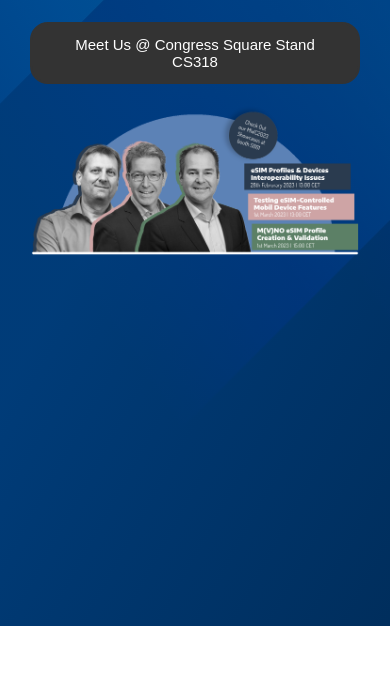
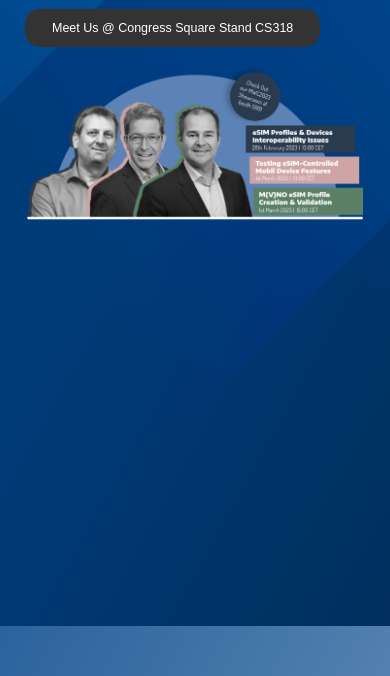
Before and after one commit to Deniz-Comprion/myComprion_login_mwc2023, a plain HTML site: page index.html in a window 390 px wide. Shown: the part 218-894 px from the top of the page. Before the commit the page ends 844 px from the top, so only its background shows below. Drawn offline with Linux system fonts and the light colour scheme.

Commit message:
Update base.css

```diff
--- a/css/base.css
+++ b/css/base.css
@@ -5,6 +5,7 @@
 * {
   margin: 0;
   padding: 0;
+  font-size: 16px;
 }
 
 /*********
@@ -14,9 +15,7 @@
 /* 20px = 20px/16px = 1.25rem
 /* Der Vorteil: Wenn man die Standard-Schriftgröße ändert, ändernt man alle Schriftgrößen gemneinsamer und behält dabei die Propotion
 ********/
-* {
-  font-size: 16px;
-}
+
 
 body {
   color: #181818;
@@ -38,6 +37,7 @@ body {
 /* WICHTIG: Der Footer hat ebenfalls eine Hintergrundefarbe. Falls diese nicht harmonieren, einfach unter colors.css anpassen.
 ********/
 .body-overlay {
+  padding-top: 5rem;
   width: 100%;
   height: 100%;
   background:  var(--bg-body-overlay);
@@ -112,6 +112,7 @@ a:hover {
   object-fit: contain;
 }
 
+
 @media (max-width: 1000px) {
   * {
     font-size: 14px;
@@ -120,6 +121,6 @@ a:hover {
 
 @media (max-width: 800px) {
   * {
-    font-size: 12px;
+    font-size: 10px;
   }
 }
```
